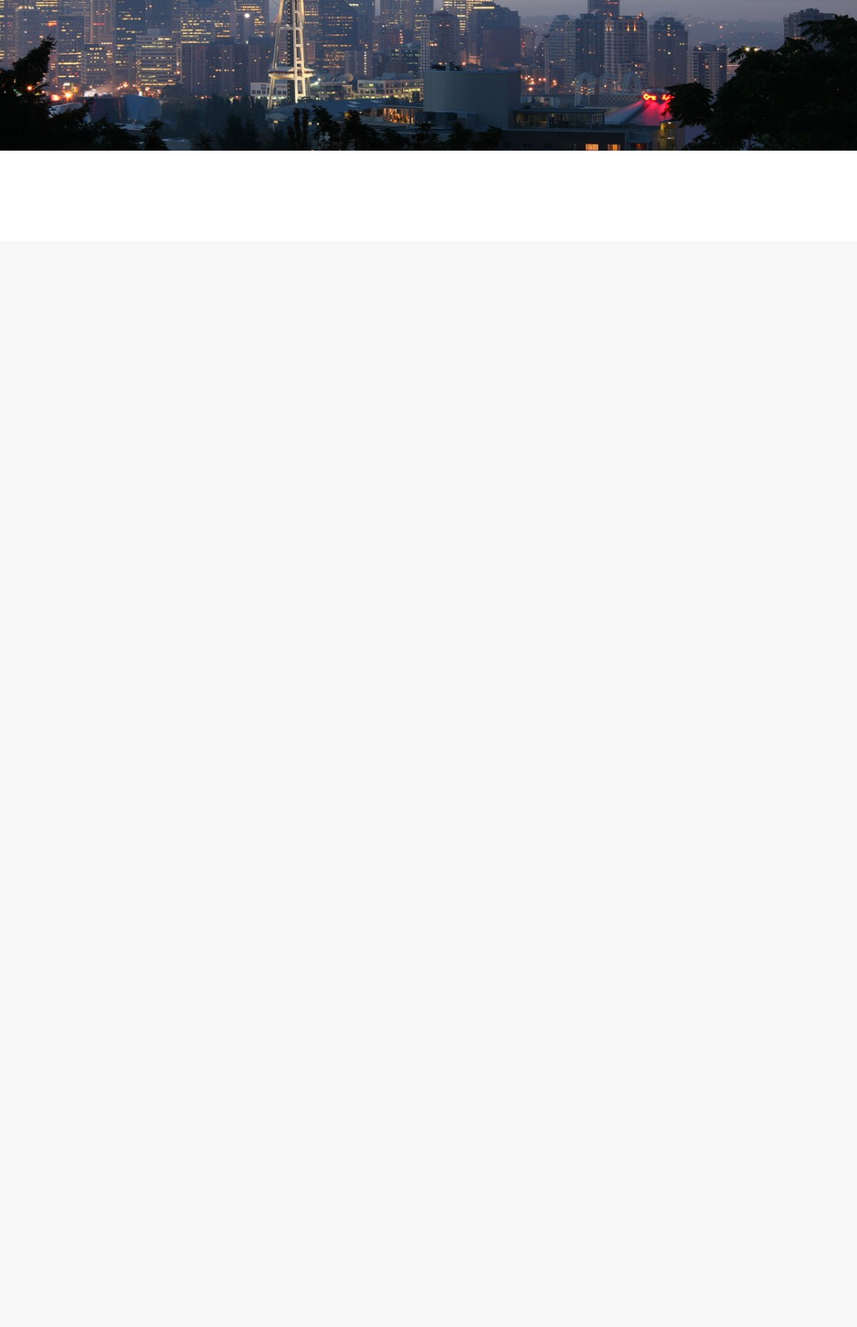
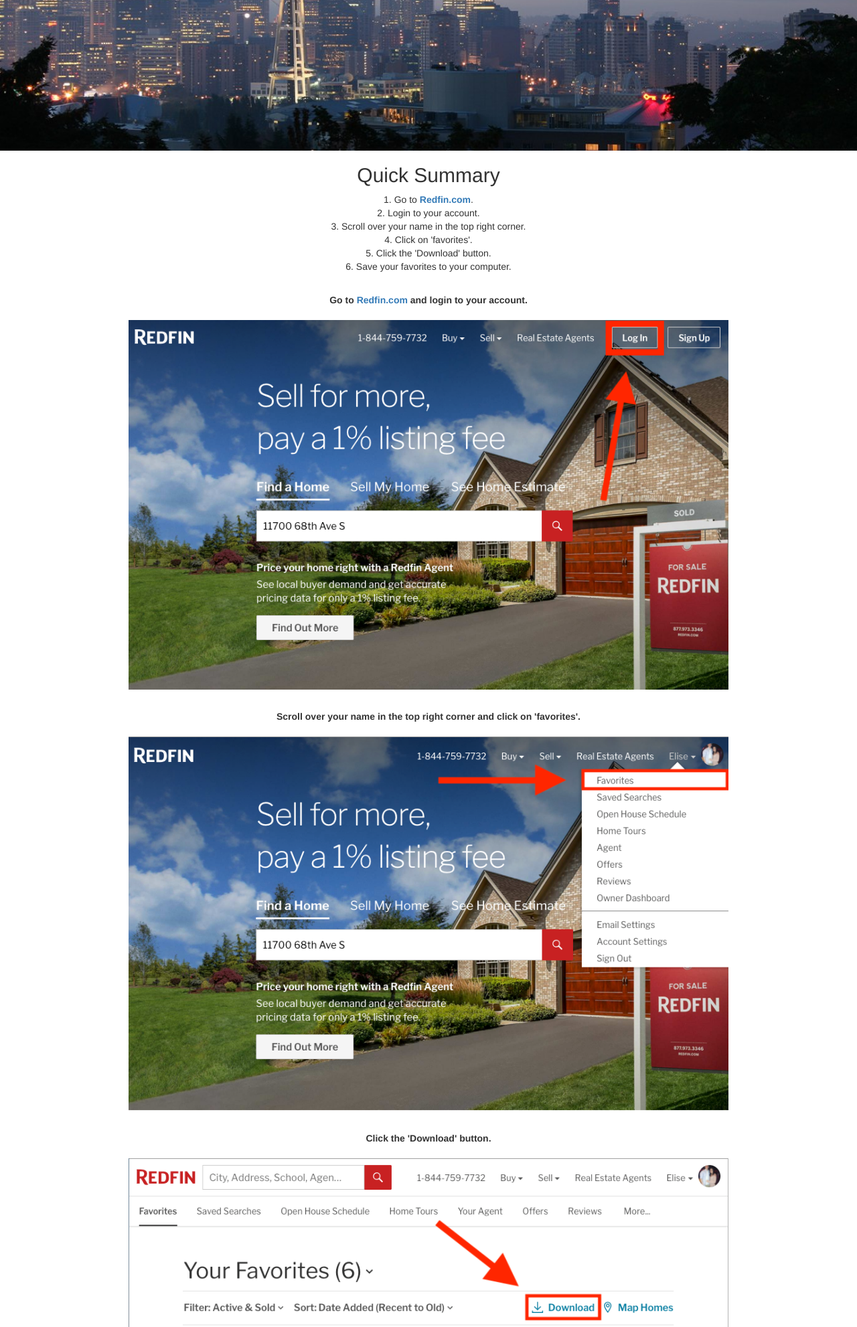
Before and after one commit to ereppond/housing-recommender, a Flask app: page /favorites in a window 1280 px wide. Shown: the part 440-2422 px from the top of the page at 67% size. Before the commit the page ends 665 px from the top, so only its background shows below. Run offline with Flask 2, Linux system fonts and the light colour scheme; some libraries are stand-ins or nearby versions.

Commit message:
favorites page complete

```diff
--- a/templates/favorites.html
+++ b/templates/favorites.html
@@ -43,5 +43,44 @@
         </div><!--/.nav-collapse -->
       </div><!-- /.container -->
     </nav>
+    <div class="section quicksummary  sticky " id="quick_summary_section" style="text-align: center;">
+		<h2>
+			<span class="mw-headline" id="Quick_Summary">Quick Summary</span></h2>
+				<div id="quicksummary" class="section_text">
+					<p>1. Go to <b><a href='redfin.com'>Redfin.com</a></b>.<br>
+					2. Login to your account.<br>
+					3. Scroll over your name in the top right corner.<br>
+					4. Click on 'favorites'.<br>
+					5. Click the 'Download' button.<br>
+					6. Save your favorites to your computer.<br>
+					<span id="summary_last_sentence"></span><span id="summary_position" class="sumpos_top"></span></p>
+				</div>
+	</div>
+	<div class="features-icons-icon d-flex">
+		<p style="text-align: center;"> <b class="whb"> <br> Go to <a href='redfin.com'>Redfin.com</a> and login to your account.</b>
+			<br></br>
+  		<img src="{{url_for('static', filename='step-1.jpg')}}" align="middle" style="width:70%; height:70%; margin:3 auto;"/>
+  	</p>
+	</div>
+
+	<div class="features-icons-icon d-flex">
+		<p style="text-align: center;"> <b class="whb"> <br> Scroll over your name in the top right corner and click on 'favorites'.</b>
+			<br></br>
+  		<img src="{{url_for('static', filename='step-2.png')}}" align="middle" style="width:70%; height:70%; margin:3 auto;"/>
+	</p>
+	</div>
+
+	<div class="features-icons-icon d-flex">
+		<p style="text-align: center;"> <b class="whb"> <br> Click the 'Download' button.</b>
+			<br></br>
+  		<img src="{{url_for('static', filename='step-3.png')}}" align="middle" style="width:70%; height:70%; margin:3 auto;"/>
+	</p>
+	</div>
+	<div class="features-icons-icon d-flex">
+		<p style="text-align: center;"> <b class="whb"> <br> Save the file somewhere you can find it.</b>
+			<br></br>
+  		<img src="{{url_for('static', filename='step-4.png')}}" align="middle" style="width:70%; height:70%; margin:3 auto;"/>
+  	</p>
+	</div>
 </body>
 </html>
```
